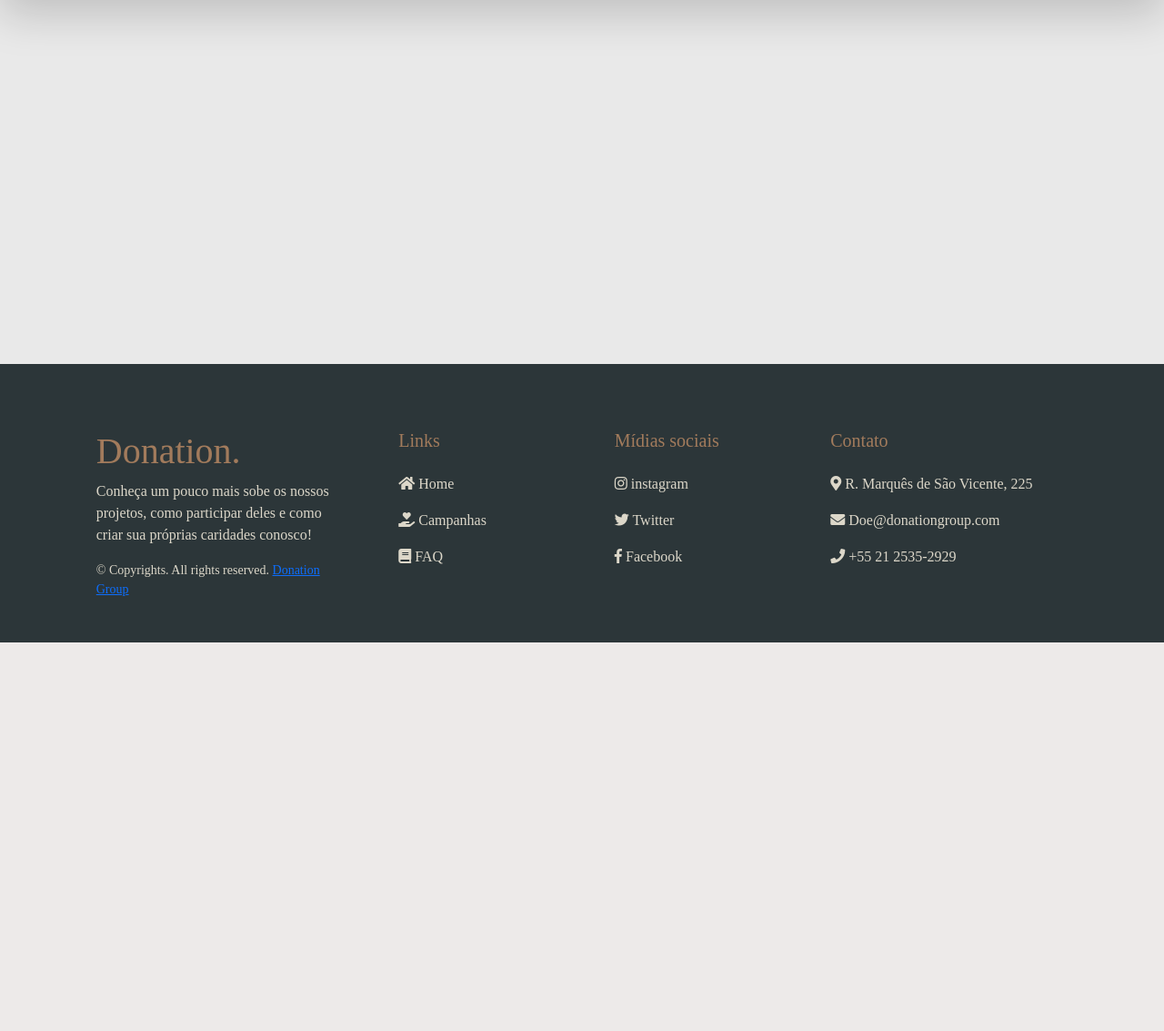
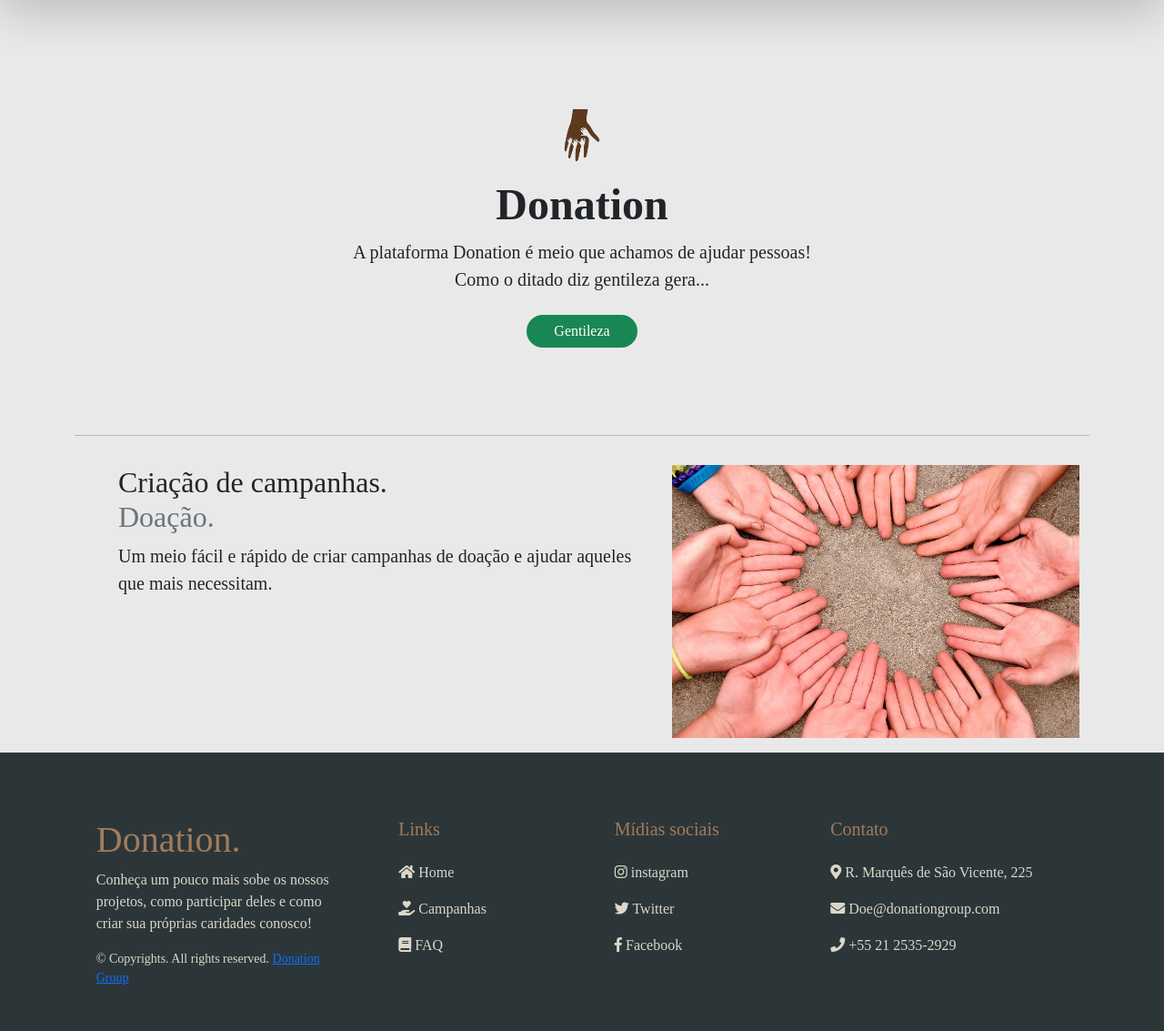
Before and after one commit to Levis33/progweb-2, a Django app: page / in a window 1280 px wide. Shown: the part 94-1227 px from the top of the page at 91% size. Before the commit the page ends 800 px from the top, so only its background shows below. Run offline with Django 4.2, Linux system fonts and the light colour scheme; data that the repository does not hold is empty; some libraries are stand-ins or nearby versions.

Commit message:
finalized home page

```diff
--- a/donation/templates/home.html
+++ b/donation/templates/home.html
@@ -15,10 +15,11 @@
     <strong class="d-flex justify-content-center"> {{ message }} </strong>
   </div>
 </div>
-{% endfor %} {% endif %}
-{%if campanhas_destaque%}
+{% endfor %} {% endif %} {%if campanhas_destaque%}
 <div class="container">
-  <h1 class="h4 mb-3 font-weight-normal d-flex justify-content-center">Último gás...</h1>
+  <h1 class="h4 mb-3 font-weight-normal d-flex justify-content-center">
+    Último gás...
+  </h1>
 </div>
 <div class="row justify-content-around">
   {% for campanha in campanhas_destaque %}
@@ -43,10 +44,8 @@
         </div>
       </div>
       <div>
-        <h6 class="badge">
-          {{campanha.uf}}
-        </h6>
-    </div>
+        <h6 class="badge">{{campanha.uf}}</h6>
+      </div>
     </div>
     <div class="mt-3">
       <h6>
@@ -87,5 +86,31 @@
 </div>
 {%endif%}
 
-<!-- aqui -->
+<div class="px-4 py-5 my-5 text-center">
+  <img src="{% static 'images/logo.jpg' %}" class="logo img-fluid" alt="" />
+  <h1 class="display-5 fw-bold">Donation</h1>
+  <div class="col-lg-6 mx-auto">
+    <p class="lead mb-4">
+      A plataforma Donation é meio que achamos de ajudar pessoas! Como o ditado
+      diz gentileza gera...
+    </p>
+    <div class="d-grid gap-2 d-sm-flex justify-content-sm-center">
+      <a href="{% url 'campanhas' %}" class="btn btn-success">Gentileza</a>
+    </div>
+  </div>
+</div>
+
+<hr class="featurette-divider">
+
+<div class="row featurette px-5">
+  <div class="col-md-7 mt-3">
+    <h2 class="featurette-heading">Criação de campanhas.<br> <span class="text-muted">Doação.</span></h2>
+    <p class="lead">Um meio fácil e rápido de criar campanhas de doação e ajudar aqueles que mais necessitam.</p>
+  </div>
+  <div class="col-md-5 py-3">
+    <img src="{% static 'images/background.jpg' %}" height="300" alt="" />
+
+  </div>
+</div>
+
 {% endblock %}
```
